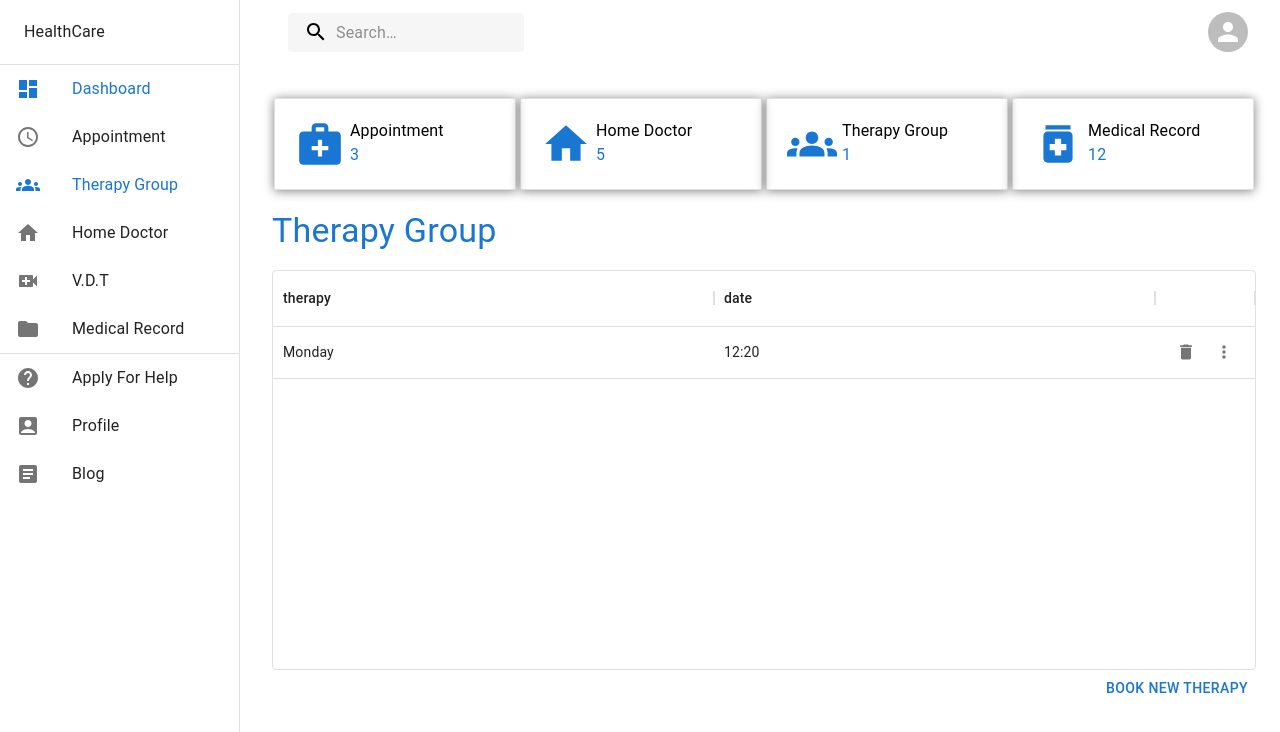
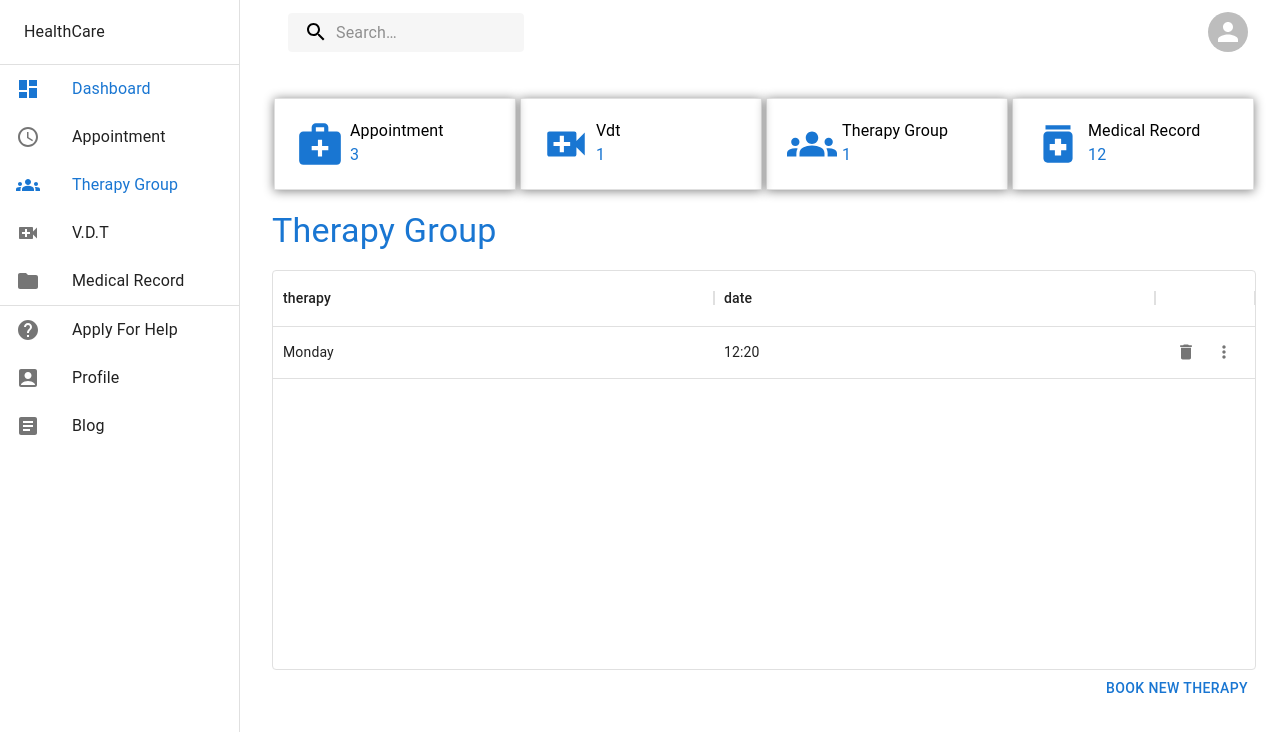
Before and after one commit to mengstabketemaw/telehealth, a React (Create React App) app: page /patient/dashboard/therapygroup in a window 1280 px wide. Shown: the top 732 px of the page. Built offline with nearby package versions, Linux system fonts and the light colour scheme; what react-geocode would draw is missing.

Commit message:
home doctor has been merged with the appointmnet component, so there is no homedoctor file anymore

```diff
--- a/src/App.js
+++ b/src/App.js
@@ -3,7 +3,6 @@ import {Routes,Route,Navigate} from "react-router"
 import CreateAccount from "./pages/CreateAccount";
 import Patient from "./pages/patient/Patient";
 import Dashboard from "./pages/patient/Dashboard";
-import HomeDoctor from "./pages/patient/HomeDoctor";
 import Appointment from "./pages/patient/Appintment";
 import TherapyGroup from "./pages/patient/TherapyGroup";
 import Vdt from "./pages/patient/Vdt";
@@ -25,12 +24,11 @@ function App() {
           <Route path="dashboard" element={<Dashboard/>}>
             <Route path="appointment" element={<Appointment/>}/>
             <Route path="therapygroup" element={<TherapyGroup/>}/>
-            <Route path="homedoctor" element={<HomeDoctor/>}/>
+            <Route path="vdt" element={<Vdt/>}/>
             <Route path="medicalrecord" element={<MedicalRecord/>}/>
           </Route>
           <Route path="appointment" element={<Appointment/>}/>
           <Route path="therapygroup" element={<TherapyGroup/>}/>
-          <Route path="homedoctor" element={<HomeDoctor/>}/>
           <Route path="vdt" element={<Vdt/>}/>
           <Route path="medicalrecord" element={<MedicalRecord/>}/>
           <Route path="applyforhelp" element={<ApplyForHelp/>}/>
--- a/src/components/NavigationDrawer.js
+++ b/src/components/NavigationDrawer.js
@@ -51,7 +51,7 @@ function DrawerTools(){
       </Toolbar>
       <Divider />
     {
-        ["Dashboard","Appointment","Therapy Group","Home Doctor","V.D.T","Medical Record"].map((name,index)=>{
+        ["Dashboard","Appointment","Therapy Group","V.D.T","Medical Record"].map((name,index)=>{
 
             let urlname = name.toLocaleLowerCase().replace(" ","").replaceAll(".","");
             let color = pathname.includes(urlname)?"primary":"";
@@ -64,7 +64,6 @@ function DrawerTools(){
                           name==="Dashboard"?<Dashboard color = {color}/>:
                           name==="Appointment"?<Schedule color = {color}/>:
                           name==="Therapy Group"?<Groups color = {color}/>:
-                          name==="Home Doctor"?<Home color = {color}/>:
                           name==="V.D.T"?<VideoCall color = {color}/>:
                           <Folder color = {color}/>
                       }
--- a/src/pages/patient/Dashboard.js
+++ b/src/pages/patient/Dashboard.js
@@ -1,4 +1,4 @@
-import { Backpack, Groups, Home, MedicalServices, Medication } from "@mui/icons-material";
+import { Groups, MedicalServices, Medication, VideoCall } from "@mui/icons-material";
 import { Box, Stack, Typography } from "@mui/material";
 import { useState } from "react"
 import { Outlet, useNavigate } from "react-router-dom";
@@ -49,7 +49,7 @@ const Dashboard = ()=>{
     <Box sx={{ justifyContent:'space-between',display:'flex',direction:'row',width:'100%',}}>
         {
             [{icon:<MedicalServices {...allIconProps}/>,name:'Appointment',no:3},
-            {icon:<Home {...allIconProps}/>,name:'Home Doctor',no:5},
+            {icon:<VideoCall {...allIconProps}/>,name:'Vdt',no:1},
             {icon:<Groups {...allIconProps}/>,name:'Therapy Group',no:1},
             {icon:<Medication {...allIconProps}/>,name:'Medical Record',no:12},
             ].map((e,i)=>{
--- a/src/pages/patient/HomeDoctor.js
+++ /dev/null
@@ -1,9 +0,0 @@
-const Vdt = ()=>{
-    return (<>
-
-    <h1>This is Vdt</h1>
-
-    </>
-    )
-}
-export default Vdt;
```
